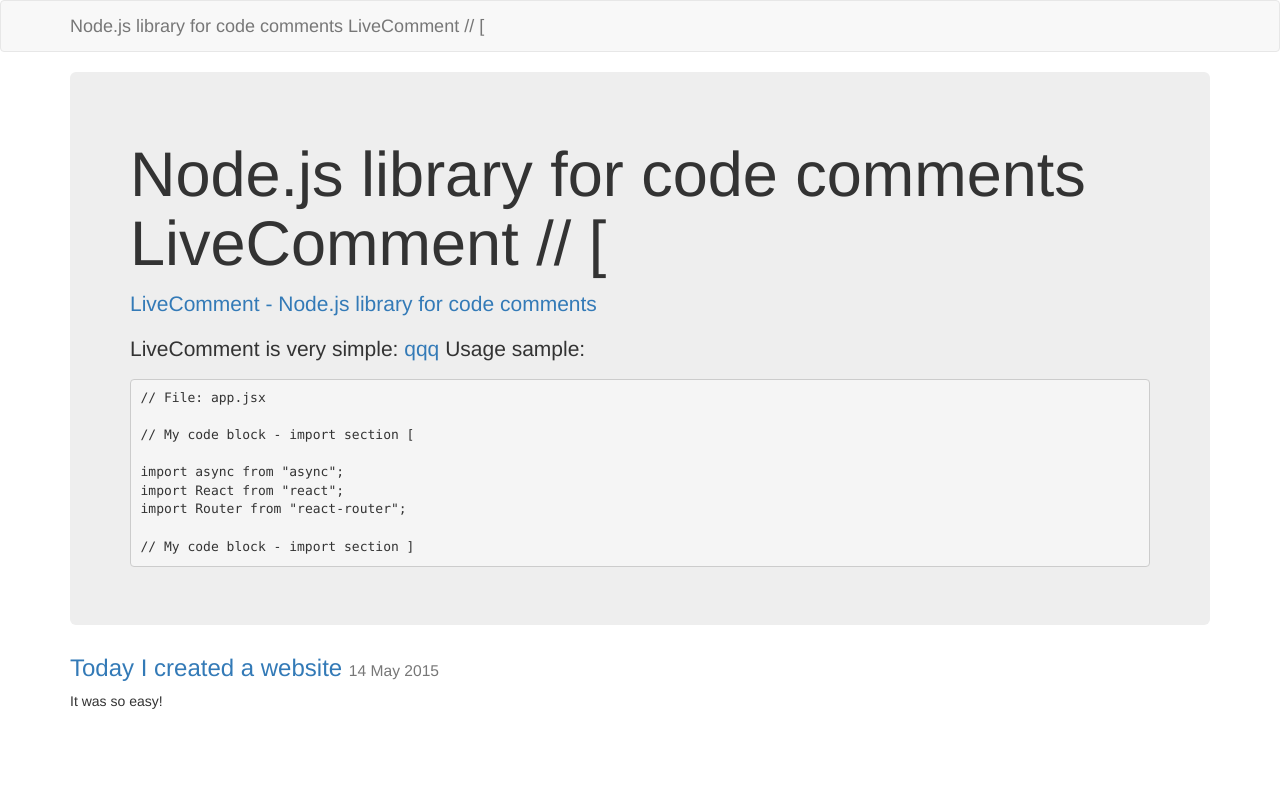
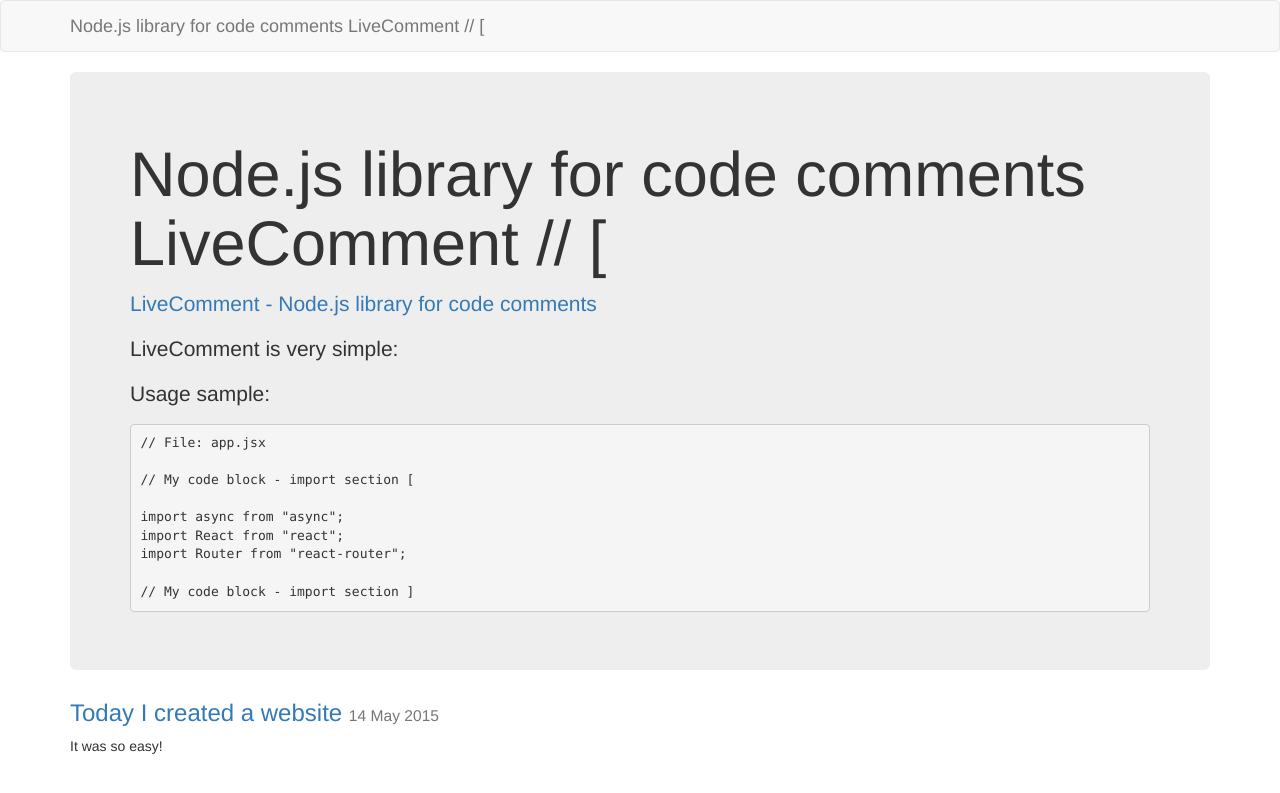
Before and after one commit to d08ble/d08ble.github.io, a Jekyll site: the page built from index.md, in a window 1280 px wide. Shown: the top 793 px of the page. Built offline with Jekyll 4.4.1, drawn with Linux system fonts in a browser that asks for light colours.

Commit message:
Edit from JekyllCMS

````diff
--- a/index.md
+++ b/index.md
@@ -5,7 +5,7 @@ title: d08ble Home
 [LiveComment - Node.js library for code comments](https://d08ble.github.com/livecomment)
 
 LiveComment is very simple:
-<a href="/">qqq</a>
+
 Usage sample:
 ```javascript
 // File: app.jsx
````
